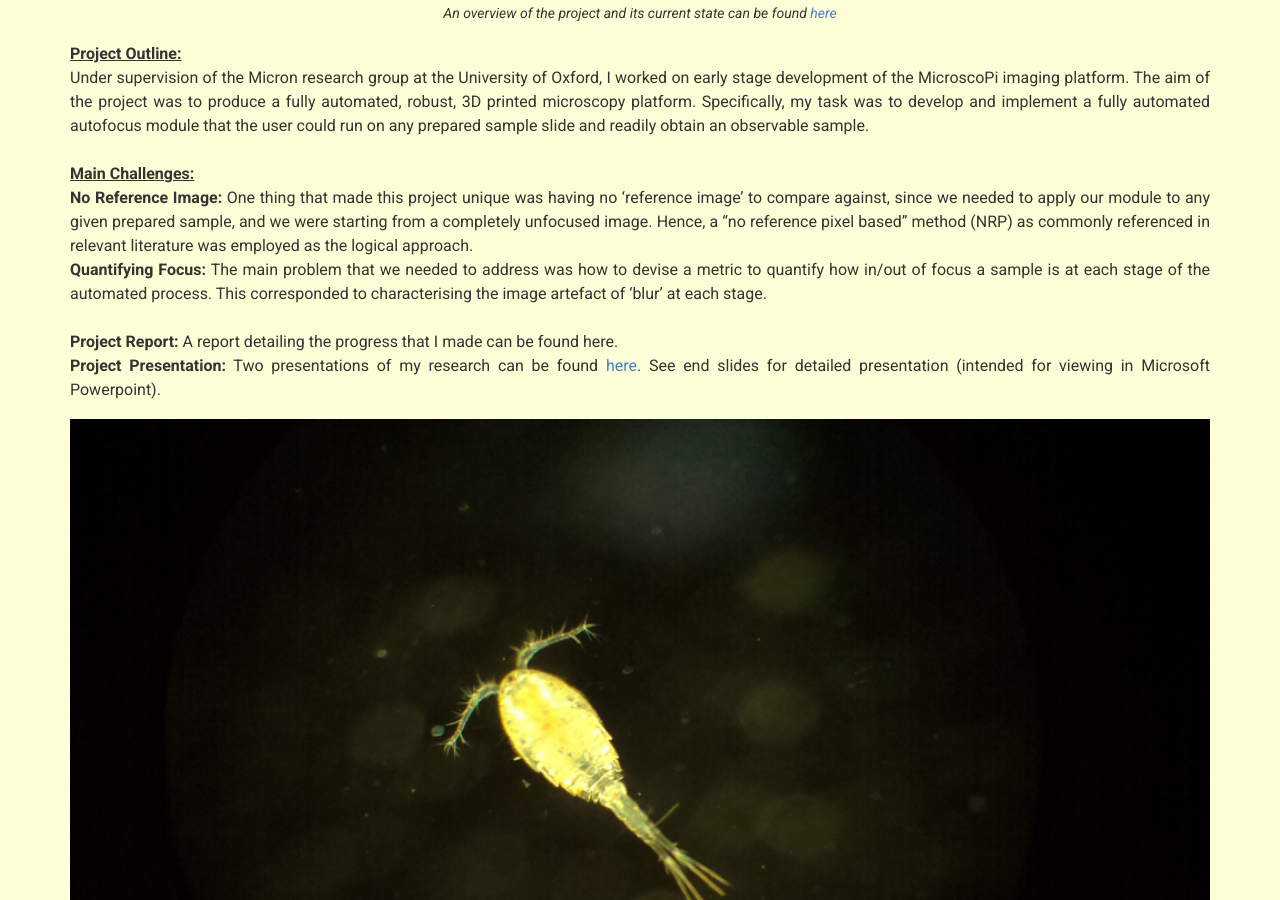
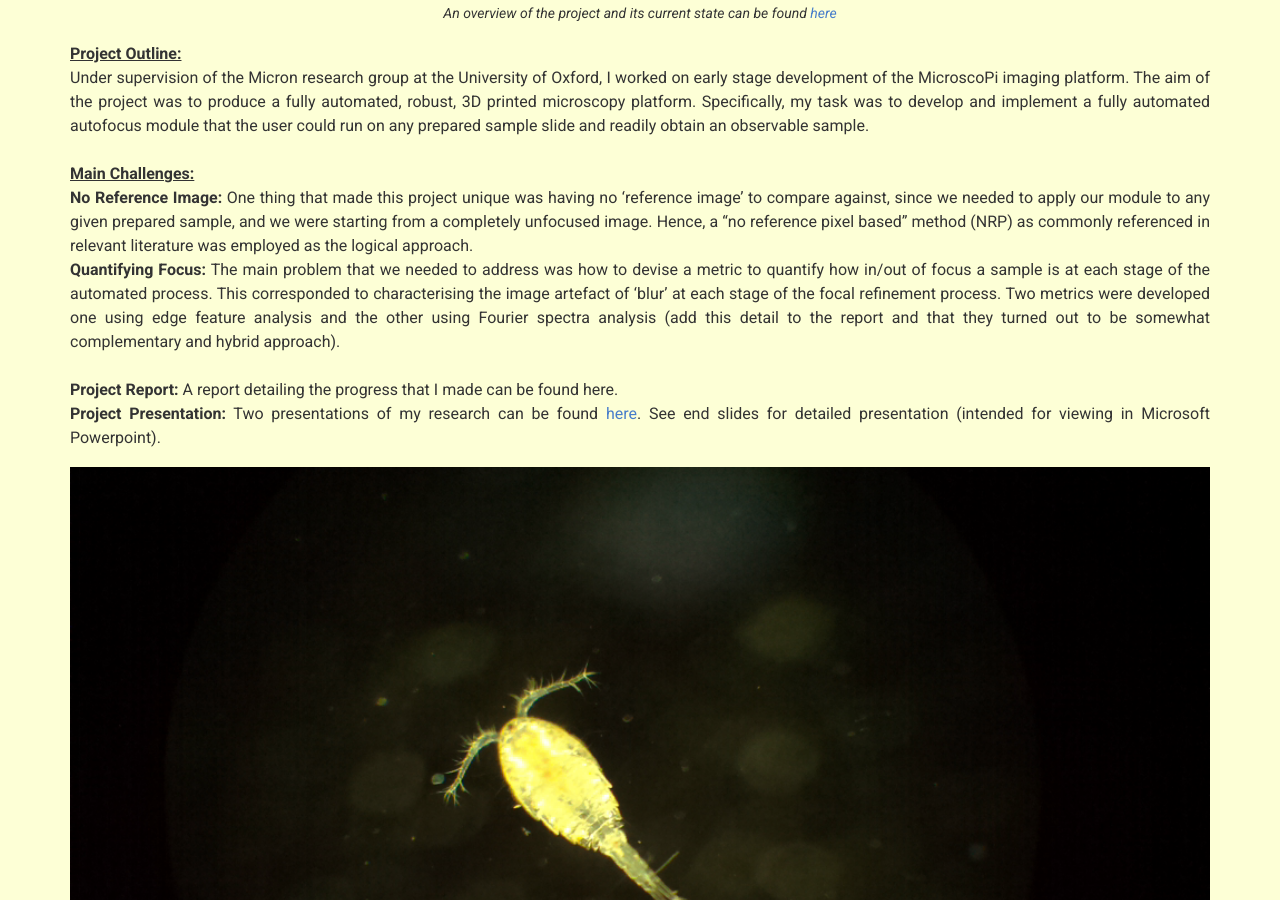
Before and after one commit to WilliamManley/WilliamManley.github.io, a Jekyll site: the page built from index.md, in a window 1280 px wide and 900 px high, scrolled down 1240 px. Built offline with Jekyll 4.4.1, drawn with Linux system fonts in a browser that asks for light colours; nearby versions of some CDN libraries.

```diff
--- a/_data/projects.yml
+++ b/_data/projects.yml
@@ -23,7 +23,10 @@
     **Quantifying Focus:**
     The main problem that we needed to address was how to devise a metric to
     quantify how in/out of focus a sample is at each stage of the automated process. This
-    corresponded to characterising the image artefact of 'blur' at each stage. <br> <br>
+    corresponded to characterising the image artefact of 'blur' at each stage of the focal refinement process. Two metrics
+    were developed one using edge feature analysis and the other using Fourier spectra analysis (add this detail to the
+    report and that they turned out to be somewhat complementary and hybrid approach).
+    <br> <br>
     **Project Report:** A report detailing the progress that I made can be found here. <br>
     **Project Presentation:** Two presentations of my research can be found <a href="/documents/MicroscoPi_Presentation.pptx">here</a>.
     See end slides for detailed presentation (intended for viewing in Microsoft Powerpoint).
```
